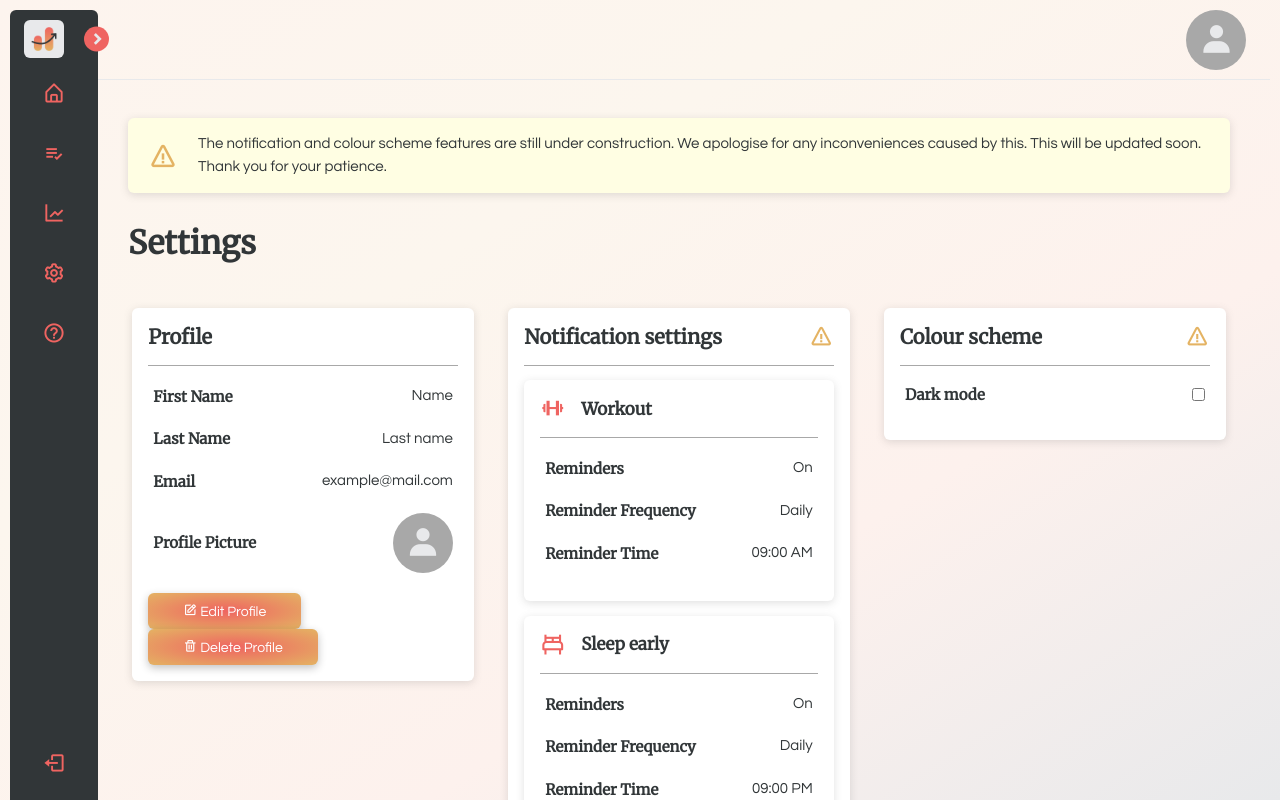
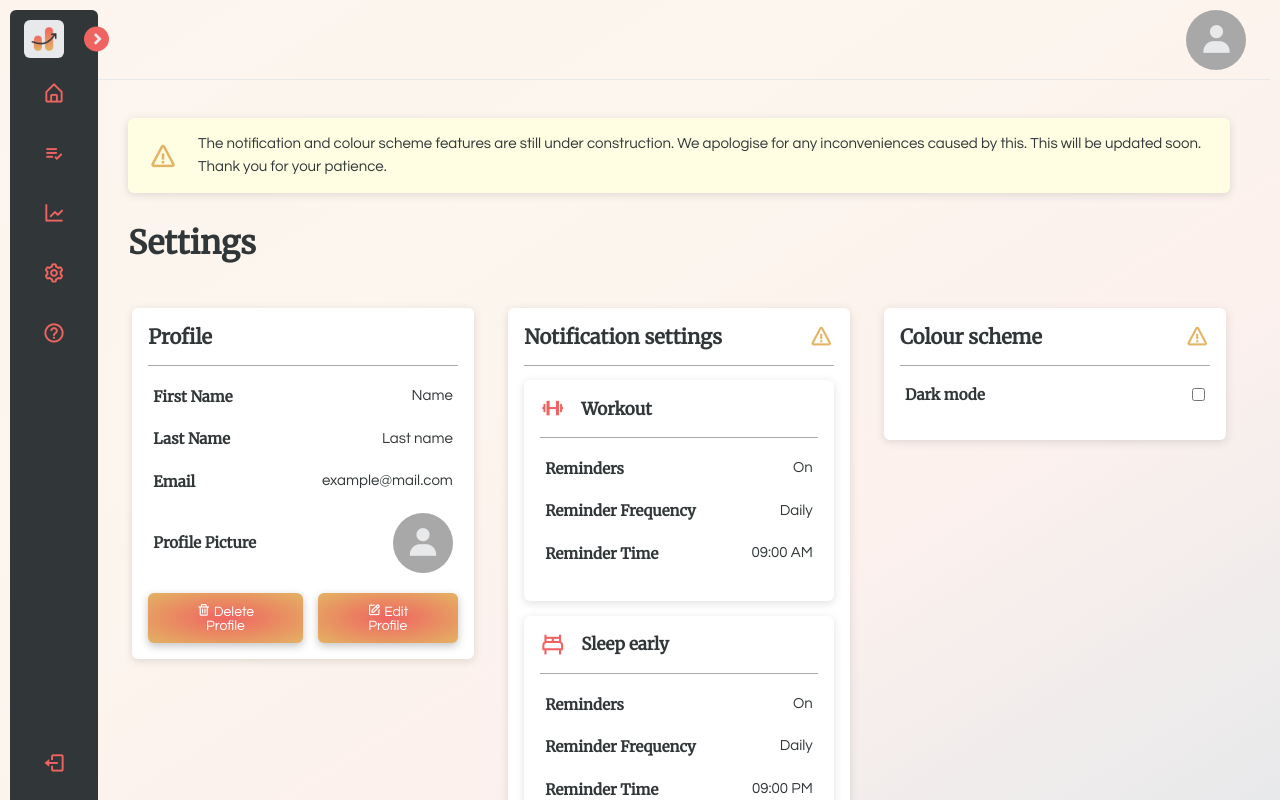
Before and after one commit to s3851446/habithub-frontend, a SvelteKit app in the folder final/habithub-frontend/: page /settings in a window 1280 px wide. Shown: the top 800 px of the page. Built offline with nearby package versions, Linux system fonts and the light colour scheme; no server answers.

Commit message:
Styles delete profile btn on settings page

```diff
--- a/final/habithub-frontend/src/routes/(app)/settings/+page.svelte
+++ b/final/habithub-frontend/src/routes/(app)/settings/+page.svelte
@@ -1,5 +1,11 @@
 <script>
-  import { validateToken, loadUserData, loadUserPic, signout, redirectToLocation } from "../../../utils";
+  import {
+    validateToken,
+    loadUserData,
+    loadUserPic,
+    signout,
+    redirectToLocation,
+  } from "../../../utils";
   import { onMount } from "svelte";
   import TextInput from "../../../components/TextInput.svelte";
   import NotificationCard from "../../../components/NotificationCardInner.svelte";
@@ -22,8 +28,8 @@
   let toast;
   let toastObj = {
     message: "",
-    description: ""
-  }
+    description: "",
+  };
 
   onMount(async () => {
     const validToken = await validateToken();
@@ -32,13 +38,13 @@
       redirectToLocation("/login");
     }
 
-    jwt = localStorage.getItem("jwt")
-    userID = localStorage.getItem("userID")
+    jwt = localStorage.getItem("jwt");
+    userID = localStorage.getItem("userID");
     if (localStorage.getItem("darkTheme") == "true") {
-      document.getElementById('theme').checked = true;
+      document.getElementById("theme").checked = true;
     }
 
-    setUserData(userID, jwt)
+    setUserData(userID, jwt);
 
     const picData = await loadUserPic(
       localStorage.getItem("userID"),
@@ -55,15 +61,15 @@
   });
 
   async function setUserData(userID, jwt) {
-    const data = await loadUserData(userID, jwt)
+    const data = await loadUserData(userID, jwt);
     firstName = data.firstName;
     lastName = data.lastName;
     email = data.email;
   }
 
   async function settingsSubmit() {
-    document.getElementById('submit').style.display = "none"
-    document.getElementById('spinner').style.display = "block"
+    document.getElementById("submit").style.display = "none";
+    document.getElementById("spinner").style.display = "block";
     const response = await fetch(
       `https://habithub-api.herokuapp.com/user/${userID}`,
       {
@@ -107,18 +113,17 @@
         picImg.style.display = "block";
         picIcon.style.display = "none";
 
-        toastObj.message = "Profile pic updated!"
-        toastObj.description = "You may need to reload the page to see the profile pic."
-        toast.showToastNow(4000)
+        toastObj.message = "Profile pic updated!";
+        toastObj.description =
+          "You may need to reload the page to see the profile pic.";
+        toast.showToastNow(4000);
         setTimeout(() => {
-          toastObj.description = ""
-        }, 5000)
+          toastObj.description = "";
+        }, 5000);
       } else {
-        toastObj.message = "Profile pic update failed."
-        toast.showToastNow(4000)
+        toastObj.message = "Profile pic update failed.";
+        toast.showToastNow(4000);
       }
-
-
     }
 
     if (!response.ok) {
@@ -128,16 +133,16 @@
       } else {
         toastObj.message = "Problem updating settings.";
       }
-      toast.showToastNow(4000)
+      toast.showToastNow(4000);
     } else {
       showSettingsPopup = false;
-      toastObj.message = "Settings updated!"
-      toast.showToastNow(4000)
+      toastObj.message = "Settings updated!";
+      toast.showToastNow(4000);
     }
 
     files = null;
-    document.getElementById('spinner').style.display = "none"
-    document.getElementById('submit').style.display = "block"
+    document.getElementById("spinner").style.display = "none";
+    document.getElementById("submit").style.display = "block";
   }
 
   async function popupClosed() {
@@ -150,14 +155,14 @@
   }
 
   async function deleteUser() {
-    toastObj.message = "Jokes. This hasn't been implemented yet."
-    toast.showToastNow(4000)
+    toastObj.message = "Jokes. This hasn't been implemented yet.";
+    toast.showToastNow(4000);
   }
 
   async function changeTheme() {
     const checkbox = document.getElementById("theme").checked;
-    document.body.classList.toggle('darkmode')
-    localStorage.setItem('darkTheme', checkbox)
+    document.body.classList.toggle("darkmode");
+    localStorage.setItem("darkTheme", checkbox);
     const response = await fetch(
       `https://habithub-api.herokuapp.com/user/${userID}`,
       {
@@ -169,8 +174,8 @@
         },
         body: JSON.stringify({
           settings: {
-            colourScheme: checkbox ? "dark" : "light"
-          }
+            colourScheme: checkbox ? "dark" : "light",
+          },
         }),
       }
     );
@@ -178,7 +183,12 @@
 </script>
 
 <div class="body">
-  <Toast bind:this={toast} bind:message={toastObj.message} bind:description={toastObj.description} showToast="" />
+  <Toast
+    bind:this={toast}
+    bind:message={toastObj.message}
+    bind:description={toastObj.description}
+    showToast=""
+  />
   <Warning
     message="The notification and colour scheme
       features are still under construction.
@@ -210,6 +220,25 @@
           <img id="pic-img-settings" src="" alt="user-avatar" />
         </div>
       </div>
+      <div class="popups">
+        <PopUp
+          icon="bx-trash"
+          button_name="Delete Profile"
+          bind:showPopup={showDeletePopup}
+        >
+          <div class="delete-form">
+            <p>
+              Are you sure you want to delete your account? This will remove all
+              data associated with this account, and cannot be undone.
+            </p>
+            <div>
+              <SecondaryButton on:click={closeDeletePopup}
+                >Cancel</SecondaryButton
+              >
+              <Button on:click={deleteUser}>Delete</Button>
+            </div>
+          </div>
+        </PopUp>
         <PopUp
           icon="bx-edit"
           button_name="Edit Profile"
@@ -249,25 +278,11 @@
               Save Profile
             </Button>
             <div id="spinner">
-            <Spinner/>
+              <Spinner />
             </div>
           </form>
         </PopUp>
-      <PopUp
-        icon="bx-trash"
-        button_name="Delete Profile"
-        bind:showPopup={showDeletePopup}
-      >
-        <div class="delete-form">
-          <p>Are you sure you want to delete your account?
-            This will remove all data associated with this account,
-            and cannot be undone.</p>
-          <div>
-            <SecondaryButton on:click={closeDeletePopup}>Cancel</SecondaryButton>
-            <Button on:click={deleteUser}>Delete</Button>
       </div>
-        </div>
-      </PopUp>
     </div>
     <div class="container">
       <div class="error">
@@ -299,7 +314,7 @@
       <div class="wrapper">
         <h3>Dark mode</h3>
         <!-- <p id="colourScheme">Light</p> -->
-        <input id="theme" type="checkbox" on:input={changeTheme}>
+        <input id="theme" type="checkbox" on:input={changeTheme} />
       </div>
     </div>
   </section>
@@ -319,19 +334,24 @@
       font-size: 25px;
     }
   }
+  @mixin flex {
+    display: flex;
+    align-items: center;
+  }
 
   form {
+    @include flex;
     margin-top: 20px;
-    display: flex;
     flex-direction: column;
     justify-content: center;
-    align-items: center;
     gap: 15px;
   }
 
-  @mixin flex {
-    display: flex;
-    align-items: center;
+  .popups {
+    @include flex;
+    gap: 15px;
+    flex-direction: row wrap;
+    justify-content: flex-start;
   }
 
   .user-pic {
```
Lines whose indentation alone changed are shown as unchanged.
